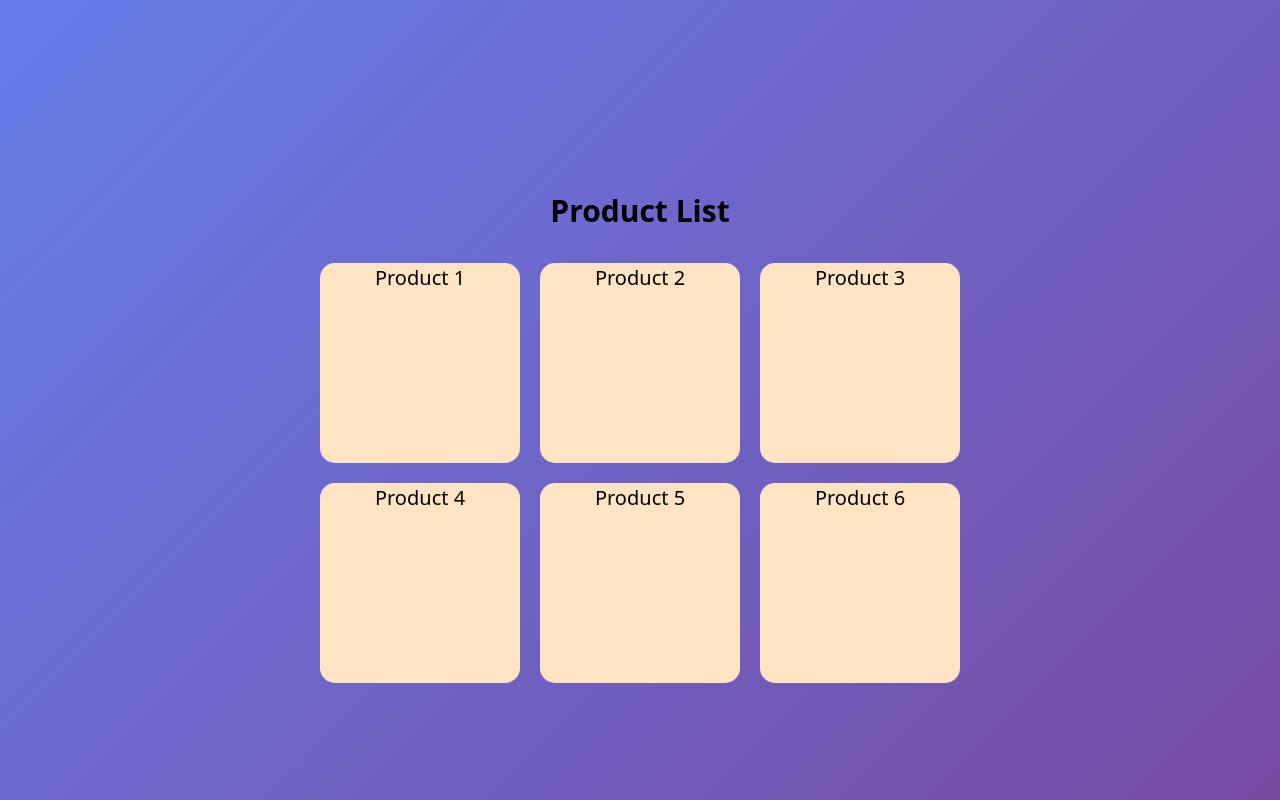
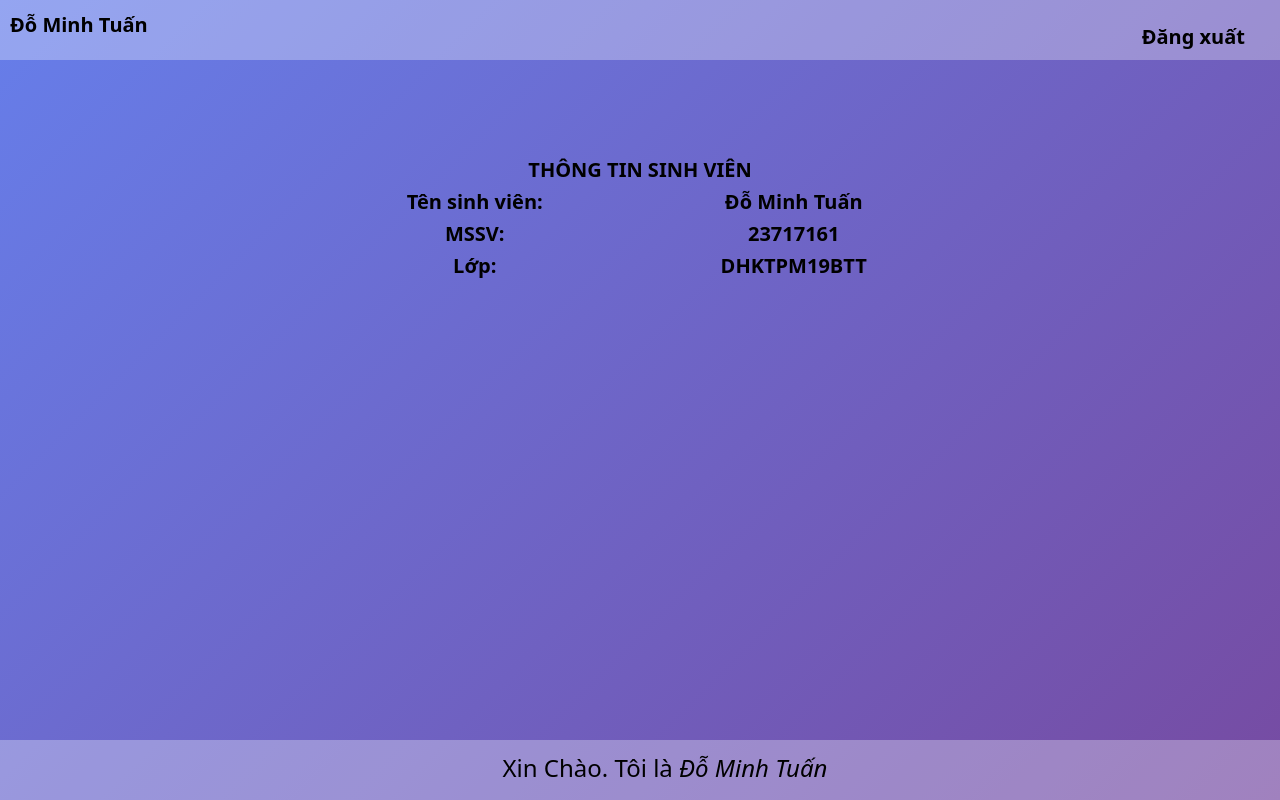
Before and after one commit to dotuanlt/PTGDUD_23717161_DoMinhTuan, a React (Vite) app in the folder Tuan2/React_JS/: page / in a window 1280 px wide. Built offline with nearby package versions, Linux system fonts and the light colour scheme.

Commit message:
Tuan 2 React Fundamentals Bai 1

```diff
--- a/Tuan2/React_JS/src/App.css
+++ b/Tuan2/React_JS/src/App.css
@@ -1,7 +1,14 @@
+* {
+  margin: 0;
+  padding: 0;
+  box-sizing: border-box;
+}
+
 #root {
-  max-width: 1280px;
-  margin: 0 auto;
-  padding: 2rem;
+  width: 100%;
+  display: flex;
+  flex-direction: column;
+  min-height: 100vh;
   text-align: center;
 }
 
@@ -42,5 +49,9 @@
 }
 
 body {
+  margin: 0;
+  padding: 0;
+  width: 100%;
+  overflow-x: hidden;
   background: linear-gradient(135deg, #667eea 0%, #764ba2 100%);
 }
--- a/Tuan2/React_JS/src/App.jsx
+++ b/Tuan2/React_JS/src/App.jsx
@@ -4,30 +4,43 @@ import Alert from './component/Alert'
 import { useState } from 'react'
 import LoginForm from './component/LoginForm'
 import Responsive from './component/Responsive'
+import Header from './component/Header'
+import StudentInfo from './component/StudentInfo'
+import Footer from './component/Footer'
 
 function App() {
-  const [bgColor, setBgColor] = useState('#4d83d2')
+  // const [bgColor, setBgColor] = useState('#4d83d2')
 
   return(
-    //Bài 2:
+    //Tuần 1: Bài 2:
     // <>
     //   <Button type="primary">Primary</Button>
     //   <Button type="success">Success</Button>
     //   <Button type="danger">Danger</Button>
     // </>
 
-    //Bài 3:
+    //Tuần 1: Bài 3:
     // <div style = {{backgroundColor: bgColor, height: '600px', width: '500px'}}>
     //   <Alert title = "Success" style = "success" onClick = {() => setBgColor('lightgreen')}></Alert>
     //   <Alert title = "Warning" style = "warning" onClick = {() => setBgColor('rgb(236, 240, 128)')}></Alert>
     //   <Alert title = "Error" style = "error" onClick = {() => setBgColor('#f15b5b')}></Alert>
     // </div>
 
-    //Bài 4:
+    //Tuần 1: Bài 4:
     // <LoginForm></LoginForm>
 
-    //Bài 5:
-    <Responsive></Responsive>
+    //Tuần 1: Bài 5:
+    // <Responsive></Responsive>
+
+    //Tuần 2: Bài 1
+    <>
+      <Header name = 'Đỗ Minh Tuấn'></Header>
+      <StudentInfo name = 'Đỗ Minh Tuấn' mssv = '23717161' className = 'DHKTPM19BTT'>
+
+      </StudentInfo>
+      <Footer name = 'Đỗ Minh Tuấn'></Footer>
+    </>
+
   )
 
 }
--- /dev/null
+++ b/Tuan2/React_JS/src/component/Footer.jsx
@@ -0,0 +1,11 @@
+import React from 'react'
+
+function Footer(props) {
+  return (
+    <footer style={{backgroundColor: 'rgba(255, 255, 255, 0.3)',  width: "100%", height: '60px',  padding: '10px', alignItems: 'center', marginTop: 'auto'}}>
+        <p style={{textAlign: 'center', }}>Xin Chào. Tôi là <i>{props.name}</i></p>
+    </footer>
+  )
+}
+
+export default Footer
--- /dev/null
+++ b/Tuan2/React_JS/src/component/Header.jsx
@@ -0,0 +1,19 @@
+import React from 'react'
+
+function Header(props) {
+  return (
+    <header style={{position: 'relative', fontWeight: 'bold', width: "100%", height: '60px', backgroundColor: 'rgba(255, 255, 255, 0.3)', padding: '10px', alignItems: 'center'}}>
+        <div style={{position: 'absolute', left: '10px',  fontSize: '20px', color: '#000'}}>
+            {props.name}
+        </div>
+
+        <div>
+            <button style={{position: 'absolute', fontWeight: 'bold', right: '10px', color: '#000', fontSize: '20px', backgroundColor: 'rgba(255, 255, 255, 0)'}}>Đăng xuất</button>
+        </div>
+
+
+    </header>
+  )
+}
+
+export default Header
--- /dev/null
+++ b/Tuan2/React_JS/src/component/StudentInfo.jsx
@@ -0,0 +1,31 @@
+import React from 'react'
+
+function StudentInfo(props) {
+  return (
+    <div style={{height: '400px', width: '100%', fontSize: '20px', margin: 'auto', color: '#000', fontWeight: 'bold'}}>
+        <table style={{width: '50%', margin: 'auto', }}>
+            <tr>
+                <td colspan="2">THÔNG TIN SINH VIÊN</td>
+            </tr>
+
+            <tr>
+                <td>Tên sinh viên: </td>
+                <td>{props.name}</td>
+            </tr>
+
+            <tr>
+                <td>MSSV: </td>
+                <td>{props.mssv}</td>
+            </tr>
+
+            <tr>
+                <td>Lớp: </td>
+                <td>{props.className}</td>
+            </tr>
+
+        </table>
+    </div>
+  )
+}
+
+export default StudentInfo
```
